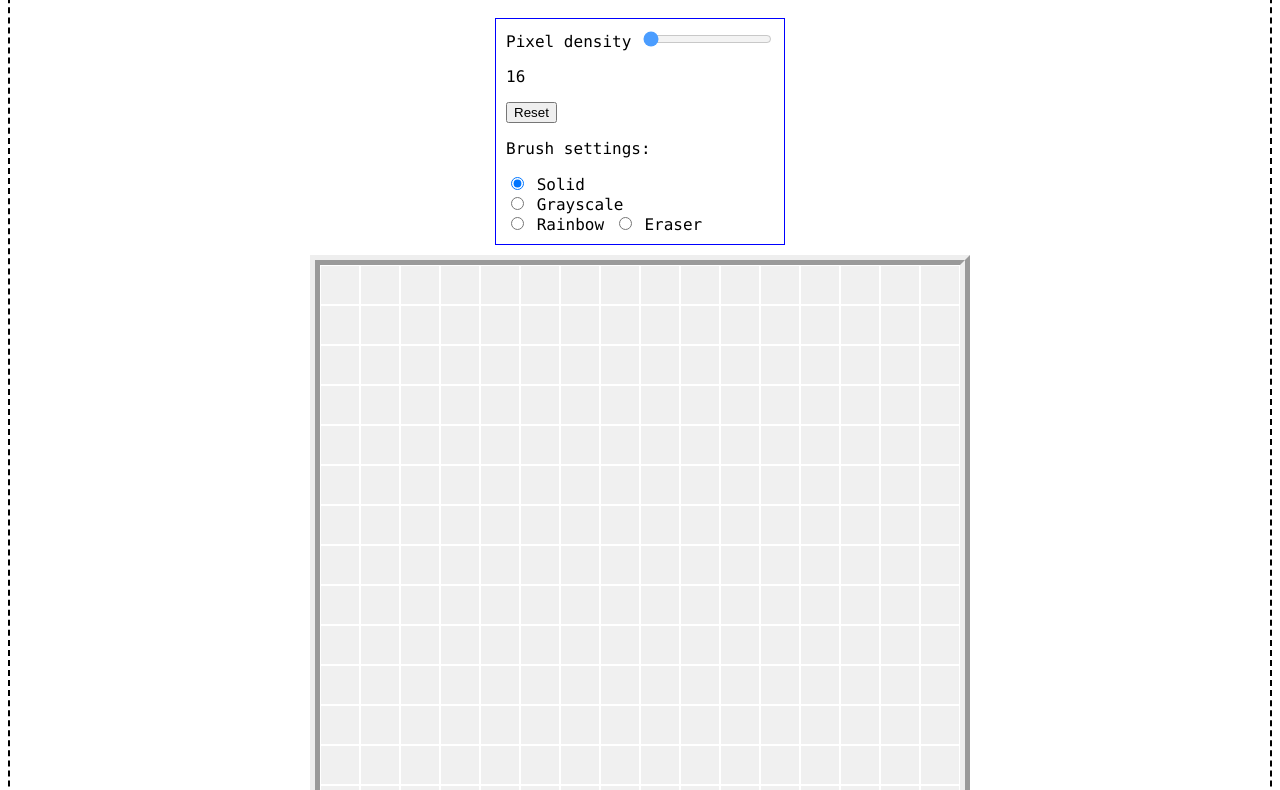
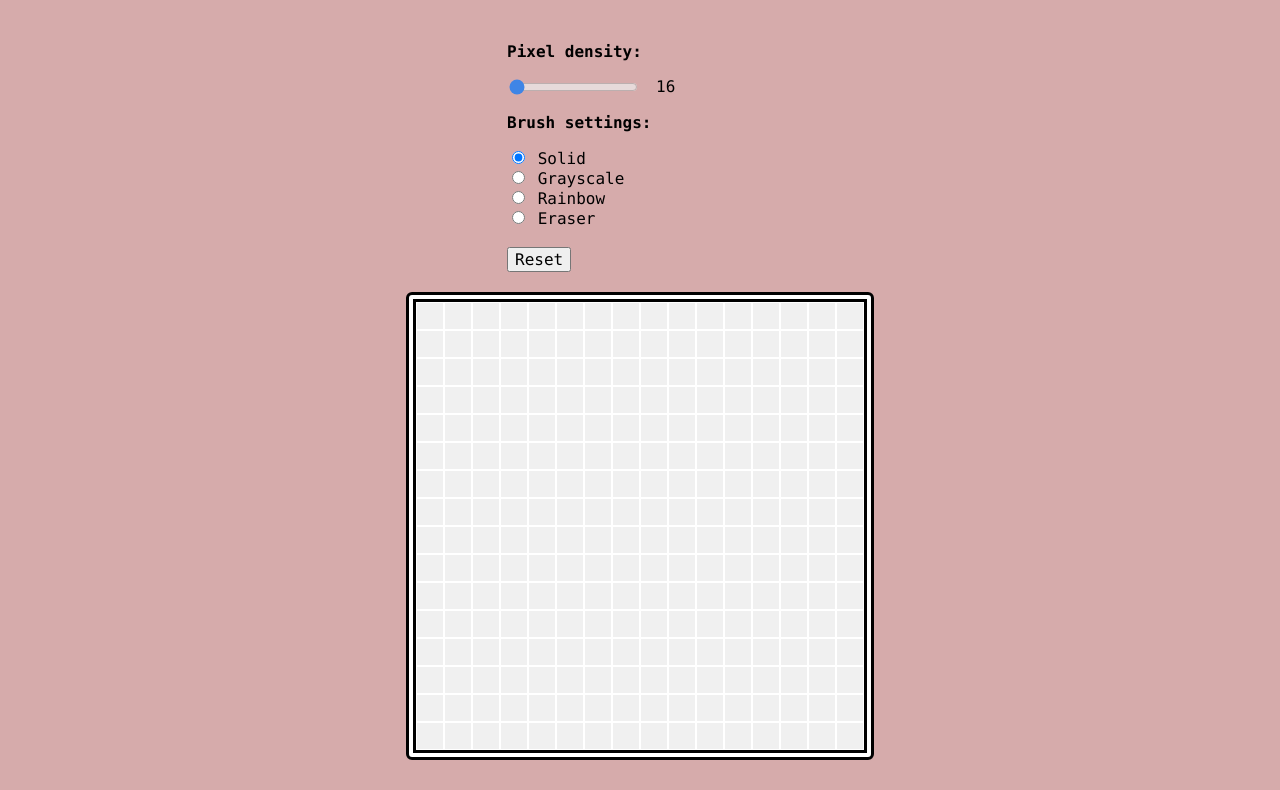
Before and after one commit to thuynh1/Pixel-Sketch, a plain HTML site: page index.html in a window 1280 px wide. Shown: the part 91-881 px from the top of the page. After the commit the page ends 859 px from the top, so only its background shows below. Drawn offline with Linux system fonts and the light colour scheme.

Commit message:
Fix styling

```diff
--- a/index.html
+++ b/index.html
@@ -8,22 +8,26 @@
 <body>
     <h1>Etch-a-Sketch</h1>
     <div class="control">
-        <!-- TODO: change class name to canvas instead of screen -->
-        <label for="control__canvas-pixel-density">Pixel density</label>
-        <input class="control__canvas-pixel-density" type="range" min="16" max="100" value="16">
-        <p class="control__canvas-pixel-value">16</p>
-        <button class="control__canvas-clear">Reset</button>
+        <div>
+            <p><b>Pixel density:</b></p>
+            <div class="control__canvas-pixel">
+                <input class="control__canvas-pixel-density" type="range" min="16" max="100" value="16">
+                <div class="control__canvas-pixel-value">16</div>
+            </div>
+        </div>
         <form>
-            <p>Brush settings:</p>
+            <p><b>Brush settings:</b></p>
             <input type="radio" class="control__brush" name="brush" value="solid" checked>
             <label for="solid">Solid</label><br>
             <input type="radio" class="control__brush" name="brush" value="grayscale">
             <label for="grayscale">Grayscale</label><br>
             <input type="radio" class="control__brush" name="brush" value="rainbow">
-            <label for="rainbow">Rainbow</label>
+            <label for="rainbow">Rainbow</label><br>
             <input type="radio" class="control__brush" name="brush" value="eraser">
             <label for="eraser">Eraser</label>
         </form>
+        <br>
+        <button class="control__canvas-clear">Reset</button>
     </div>
     <div class="canvas">
         <!-- Dynamically generate grid of 16x16 (default) pixels -->
--- a/index.js
+++ b/index.js
@@ -1,6 +1,5 @@
 // GLOBALS
 let isDrawing = false;
-// TODO: setting should maybe be called
 let brushSetting = "solid";
 let setting = `pixel--${brushSetting}`;
 const rainbowColors = [
--- a/style.css
+++ b/style.css
@@ -4,9 +4,9 @@ body {
     justify-content: center;
     align-items: center;
     min-height: 100vh;
-    border: 2px dashed black;
     font-family: monaco, monospace;
     font-size: 16px;
+    background-color: rgb(214, 171, 171);
 }
 
 h1 {
@@ -15,10 +15,11 @@ h1 {
 
 .canvas {
     display: grid;
-    height: 50vw;
-    width: 50vw;
+    height: 35vw;
+    width: 35vw;
     background-color: white;
-    border: 10px ridge;
+    border: 10px double;
+    border-radius: 6px;
 }
 
 .pixel {
@@ -30,11 +31,6 @@ h1 {
 
 .pixel:hover {
     background-color: rgb(216, 216, 216);
-}
-
-/* Remove me */
-.pixel--set {
-    background-color: black;
 }
 
 .pixel--solid {
@@ -56,13 +52,26 @@ h1 {
 .control {
     margin: 10px;
     padding: 10px;
-    border: 1px solid blue;
 }
 
 .control__canvas-pixel-density {
-    background: #f1f1f1;
+    background: rgb(240, 240, 240);
     outline: none;
     opacity: 0.7;
     -webkit-transition: .5s;
     transition: opacity .2s;
 }
+
+.control__canvas-pixel {
+    display: grid;
+    grid-template-columns: 1fr 1fr;
+}
+
+.control__canvas-pixel-value {
+    padding-left: 16px;
+}
+
+.control__canvas-clear {
+    font-family: monaco, monospace;
+    font-size: 16px;
+}
```
